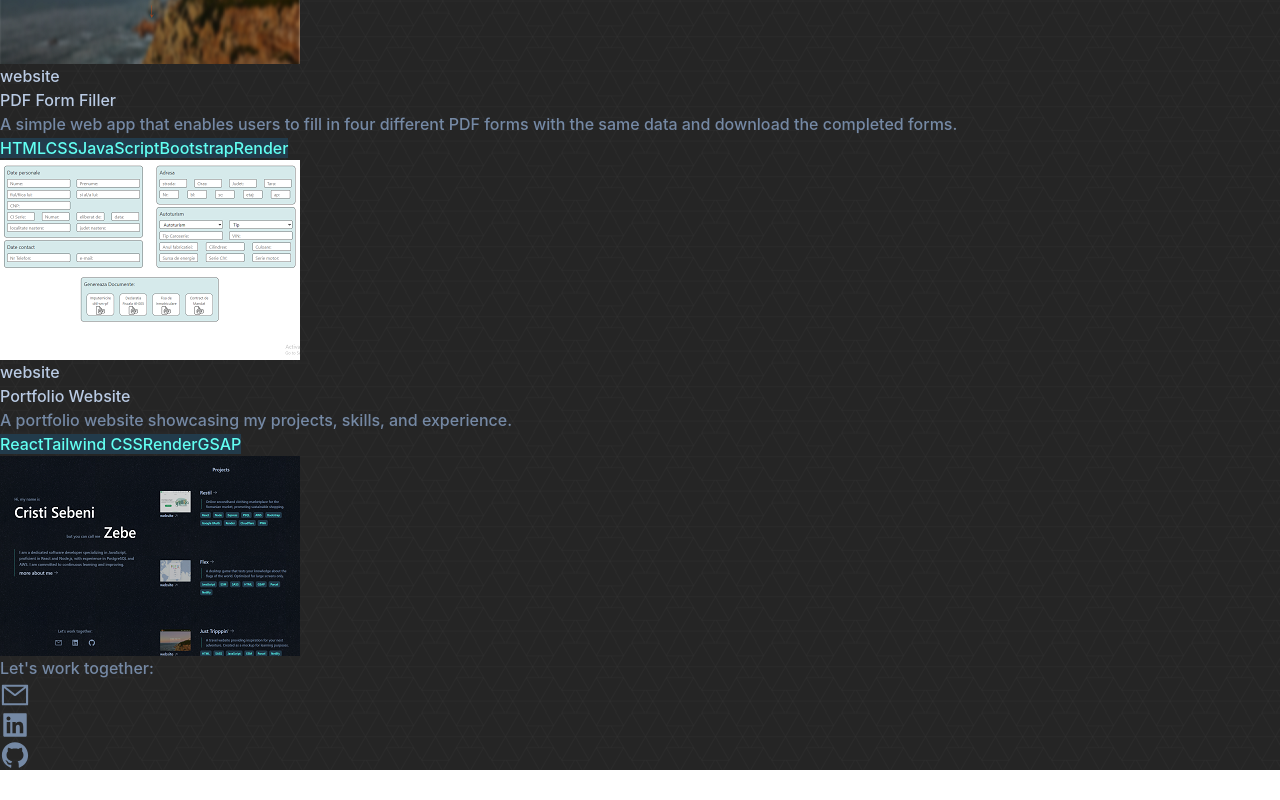
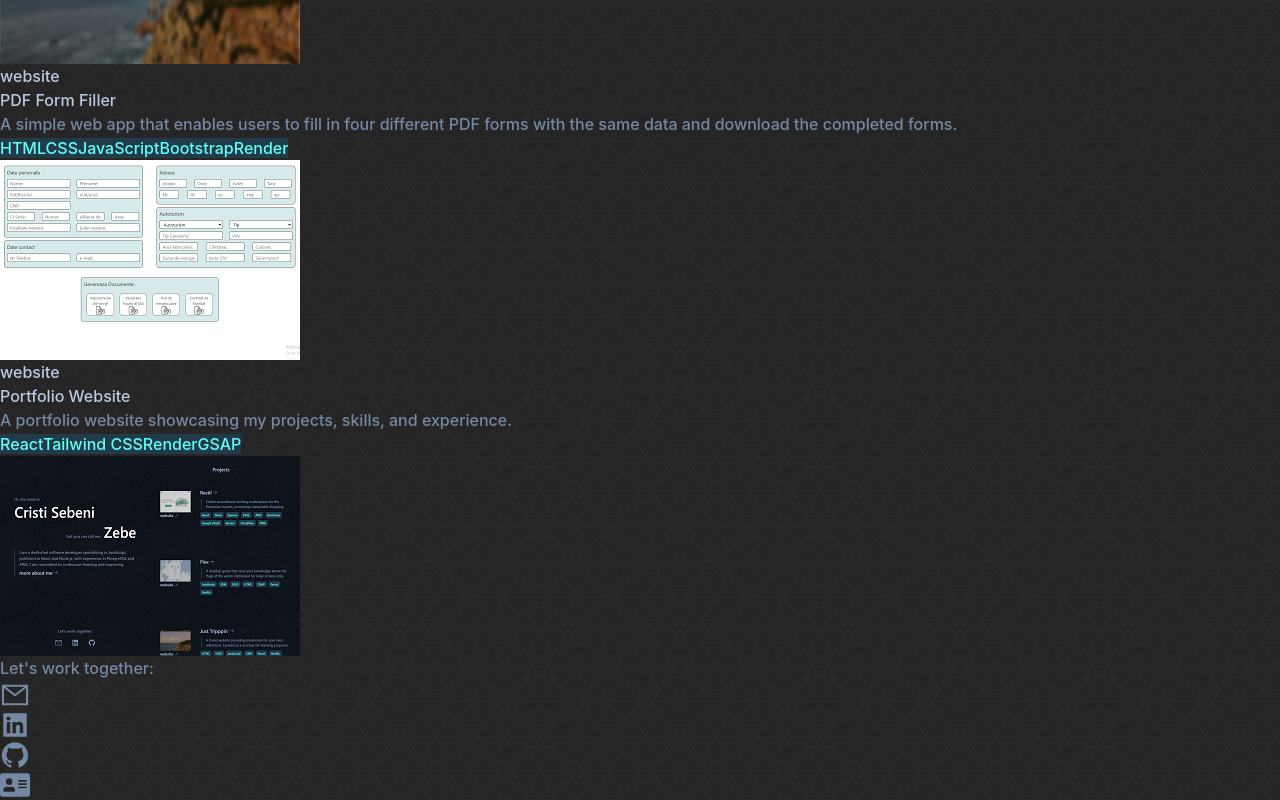
Before and after one commit to zebetul/my-portfolio, a React (Create React App) app: page / in a window 1280 px wide. Shown: the part 968-1768 px from the top of the page. Before the commit the page ends 1738 px from the top, so only its background shows below. Built offline with nearby package versions, Linux system fonts and the light colour scheme; some icons are missing.

Commit message:
CV added.

```diff
--- a/src/components/footer/Footer.js
+++ b/src/components/footer/Footer.js
@@ -1,5 +1,6 @@
 import "./Footer.css";
 import { AiFillGithub, AiFillLinkedin, AiOutlineMail } from "react-icons/ai";
+import { FaAddressCard } from "react-icons/fa";
 import { ABOUT_ME } from "../../constants/constants";
 
 const Footer = () => {
@@ -41,6 +42,17 @@ const Footer = () => {
             <AiFillGithub size={30} />
           </a>
         </li>
+
+        <li className="footer_container_list_item">
+          <a
+            className="footer_link"
+            target="_blank"
+            rel="noopener noreferrer"
+            href={ABOUT_ME.contact.cv}
+          >
+            <FaAddressCard size={30} />
+          </a>
+        </li>
       </ul>
     </footer>
   );
--- a/src/constants/constants.js
+++ b/src/constants/constants.js
@@ -474,5 +474,6 @@ export const ABOUT_ME = {
     email: "sebenicristi@gmail.com",
     linkedIn: "https://www.linkedin.com/in/cristian-sebeni-79515926b/",
     github: "https://github.com/zebetul",
+    cv: "https://zebe-personal-bucket.s3.eu-west-1.amazonaws.com/portfolio-website/CV.pdf",
   },
 };
```
